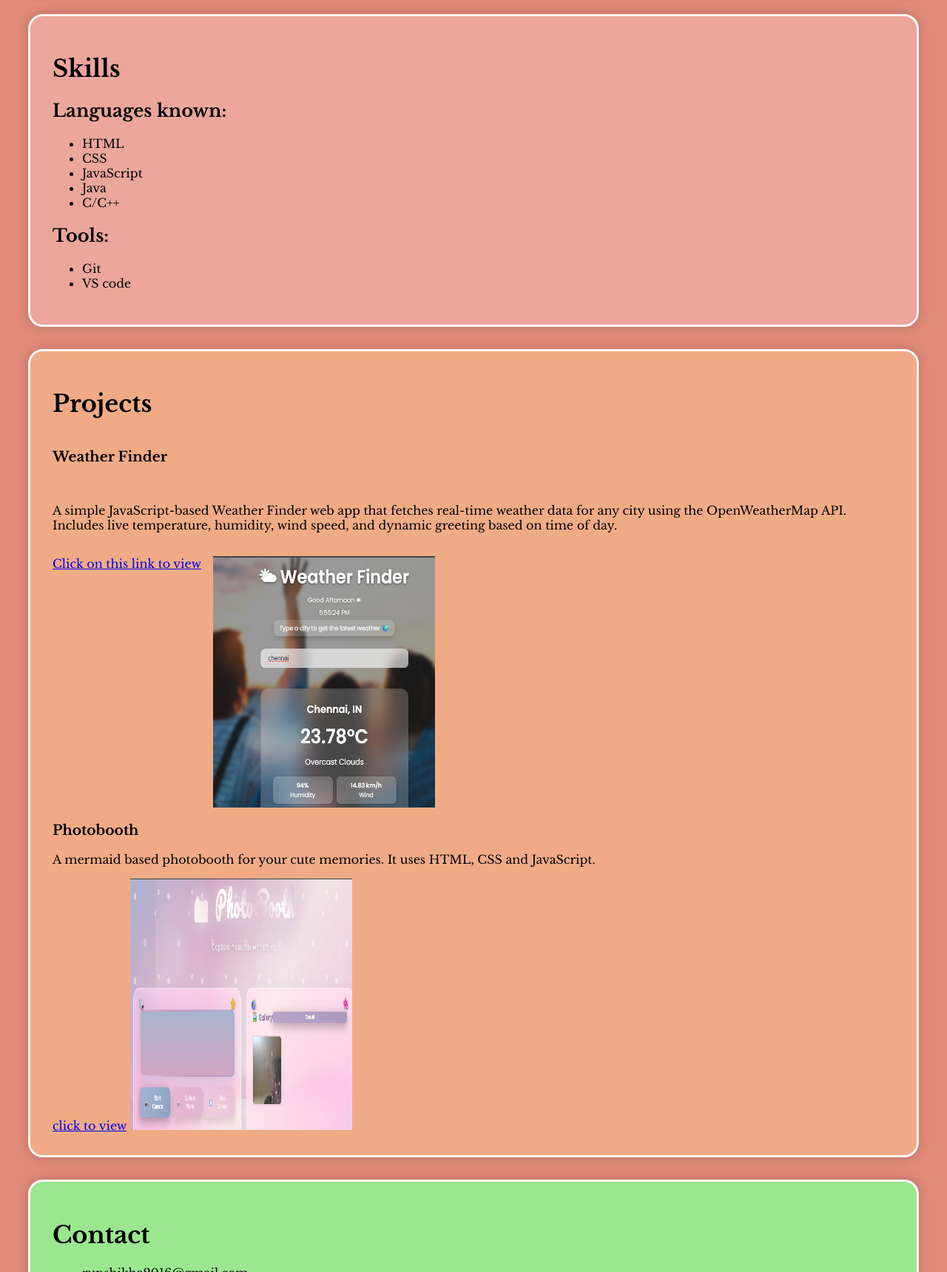
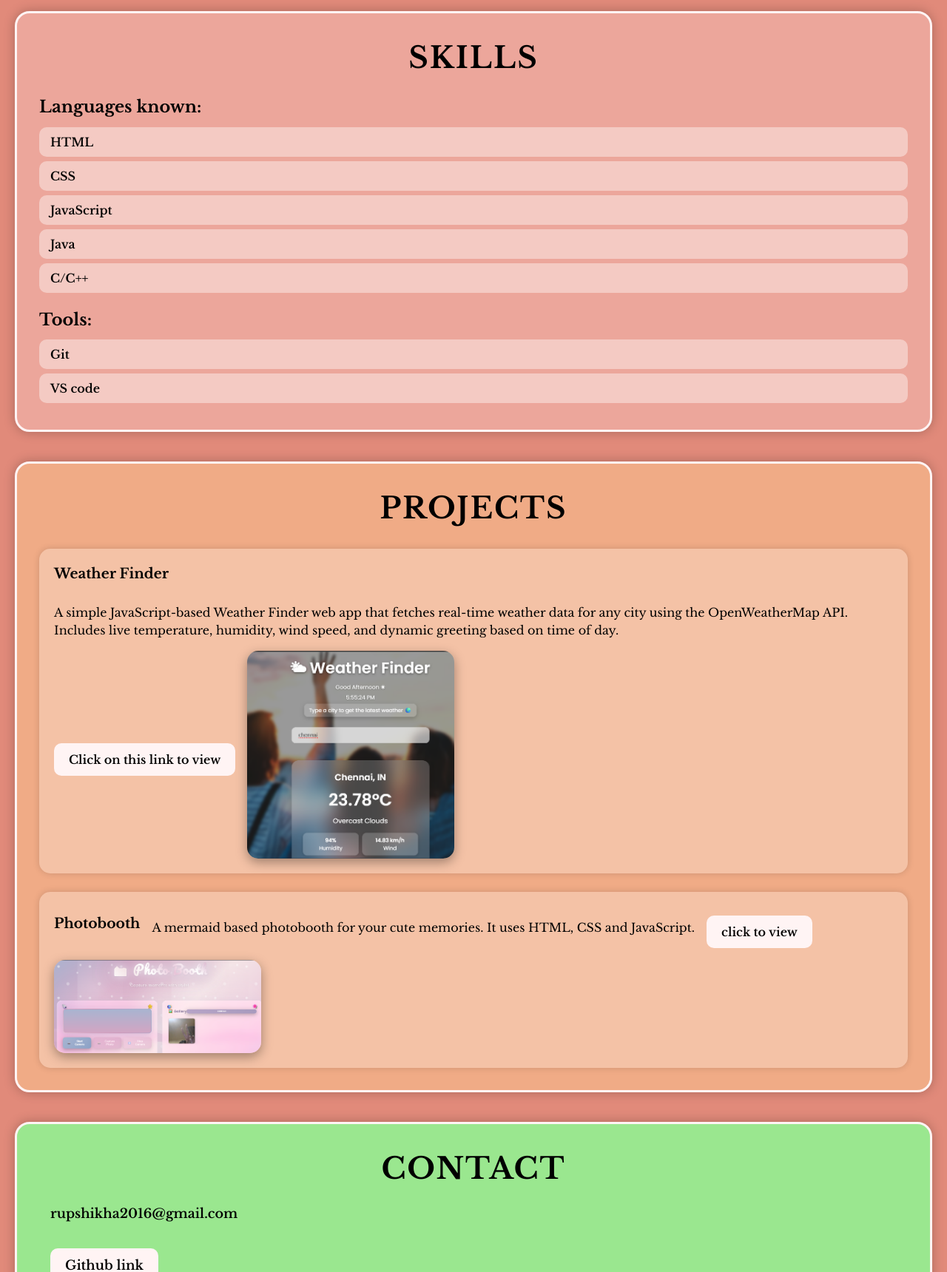
Before and after one commit to rupsikha05/portfolio-webdev, a plain HTML site: page index.html in a window 1280 px wide. Shown: the part 1080-2800 px from the top of the page at 74% size. Drawn offline with nearby package versions, Linux system fonts and the light colour scheme.

Commit message:
5th commit

```diff
--- a/style.css
+++ b/style.css
@@ -1,79 +1,147 @@
-body{
-    background-color:#e18a7a ;
-}
-.hero{
-    background-color: rgb(204, 110, 48);
-    color: black;
-    font-family: "Libre Baskerville", cursive;
-    margin: 20px;
-    padding: 10px;
-    text-align: center;
-    border: 3px solid #fff4f4;
-    box-shadow: 0 0 15px rgba(0,0,0,0.2);
-    border-radius: 20px;
-}
-.hero>h1{
-    font-size: 3rem ;
-}
-.about{
-    background-color: #6e612f;
-    font-family: 'Times New Roman', Times, serif;
-    margin: 20px;
-    padding: 10px;
-    text-align: center;
-    border: 3px solid #fff4f4;
-    box-shadow: 0 0 15px rgba(0,0,0,0.2);
-    border-radius: 20px;
-}
-.about div img{
-    width: 500px;
-    height: 600px;border: 5px solid rgb(92, 27, 27);
-    border-radius: 20px;
+/* GLOBAL */
+* {
+    margin: 0;
+    padding: 0;
+    box-sizing: border-box;
 }
 
-.skills{
-    background-color: #eca69b;
+body {
+    background-color: #e18a7a;
+    font-family: "Libre Baskerville", serif;
+    line-height: 1.5;
+    padding-bottom: 50px;
+}
+
+/* UNIVERSAL SECTION CARD DESIGN */
+.hero, .about, .skills, .Projects, .contact {
+    background: #ffffff33;
     border-radius: 20px;
     padding: 30px;
-    margin: 30px;
+    margin: 40px 20px;
     border: 3px solid #fff4f4;
-    box-shadow: 0 0 15px rgba(0,0,0,0.2);
-    font-family: "Libre Baskerville", serif;
+    box-shadow: 0 0 15px rgba(0,0,0,0.25);
+    transition: transform 0.2s ease;
 }
-.skills h1{
-    font-size: 2rem;
+
+.hero:hover, .about:hover, .skills:hover, .Projects:hover, .contact:hover {
+    transform: scale(1.01);
 }
-.skills h2{
+
+/* HEADINGS */
+h1 {
+    font-size: 2.5rem;
+    text-align: center;
+    margin-bottom: 10px;
+    letter-spacing: 2px;
+    text-transform: uppercase;
+}
+
+h2 {
     margin-top: 20px;
+    font-size: 1.4rem;
 }
-.Projects{
+
+h3 {
+    margin-bottom: 10px;
+}
+
+/* HERO */
+.hero {
+    background-color: rgb(204, 110, 48);
+    text-align: center;
+    color: #1e1e1e;
+    padding: 40px 20px;
+}
+
+.hero h1 {
+    font-size: 3rem;
+    margin-bottom: 10px;
+}
+
+/* BUTTON LINKS */
+a {
+    display: inline-block;
+    margin-top: 12px;
+    padding: 10px 20px;
+    background-color: #fff4f4;
+    border-radius: 10px;
+    text-decoration: none;
+    color: black;
+    font-weight: 600;
+    transition: 0.2s ease;
+}
+
+a:hover {
+    background-color: #ffdedb;
+    transform: scale(1.05);
+}
+
+/* ABOUT SECTION */
+.about {
+    background-color: #6e612f;
+    color: white;
+    text-align: center;
+}
+
+.about img {
+    width: 350px;
+    max-width: 100%;
+    border-radius: 20px;
+    border: 5px solid rgb(92, 27, 27);
+    margin-top: 20px;
+    box-shadow: 0 5px 15px rgba(0,0,0,0.4);
+}
+
+/* SKILLS SECTION */
+.skills {
+    background-color: #eca69b;
+}
+
+ul {
+    list-style: none;
+    margin-top: 10px;
+    padding: 0;
+}
+
+ul li {
+    background: #ffffff66;
+    padding: 8px 15px;
+    border-radius: 10px;
+    margin: 6px 0;
+    font-weight: 600;
+}
+
+/* PROJECTS SECTION */
+.Projects {
     background-color: #f0ab86;
-    border-radius: 20px;
-    padding: 30px;
-    margin: 30px;
-    border: 3px solid #fff4f4;
-    box-shadow: 0 0 15px rgba(0,0,0,0.2);
-    font-family: "Libre Baskerville", serif;
 }
-.Projects .weather-finder{
+
+.Projects > div {
+    margin-top: 25px;
+    padding: 20px;
+    background: #ffffff44;
+    border-radius: 15px;
+    box-shadow: 0 0 10px rgba(0,0,0,0.15);
     display: flex;
+    flex-wrap: wrap;
     gap: 1rem;
-    flex-wrap: wrap;
+    align-items: center;
 }
-.Projects .weather-finder img{
-    width: 300px;
-    height: 340px;
+
+.Projects img {
+    width: 280px;
+    height: auto;
+    border-radius: 15px;
+    box-shadow: 0 5px 15px rgba(0,0,0,0.35);
 }
-.Projects .photobooth img{
-    width: 300px;
-    height: 340px;
+
+/* CONTACT SECTION */
+.contact {
+    background-color: #9ae78f;
 }
-.contact{
-    background-color: #9ae78f;
-    border-radius: 20px;
-    padding: 30px;
-    margin: 30px;
-    border: 3px solid #fff4f4;
-    box-shadow: 0 0 15px rgba(0,0,0,0.2);
-    font-family: "Libre Baskerville", serif;
+
+.contact ul li {
+    background: none;
+    font-size: 1.1rem;
+    font-weight: 600;
 }
```
Also changed, not shown: index.html (+7 -0 lines).
